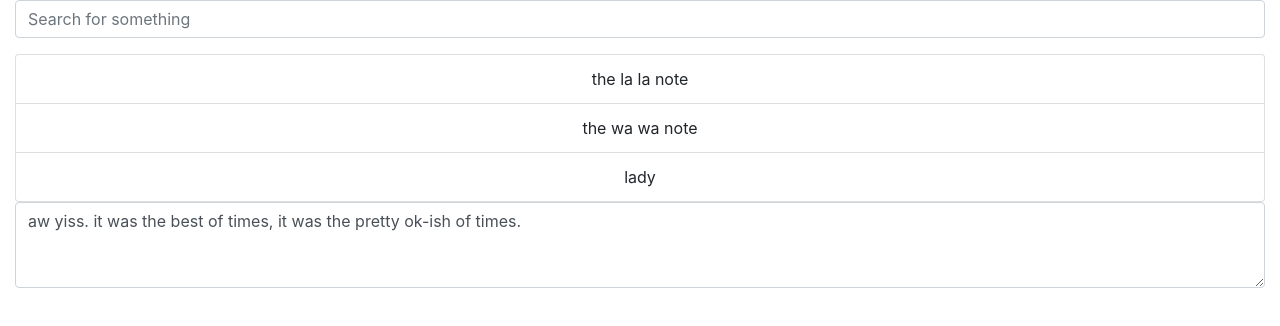
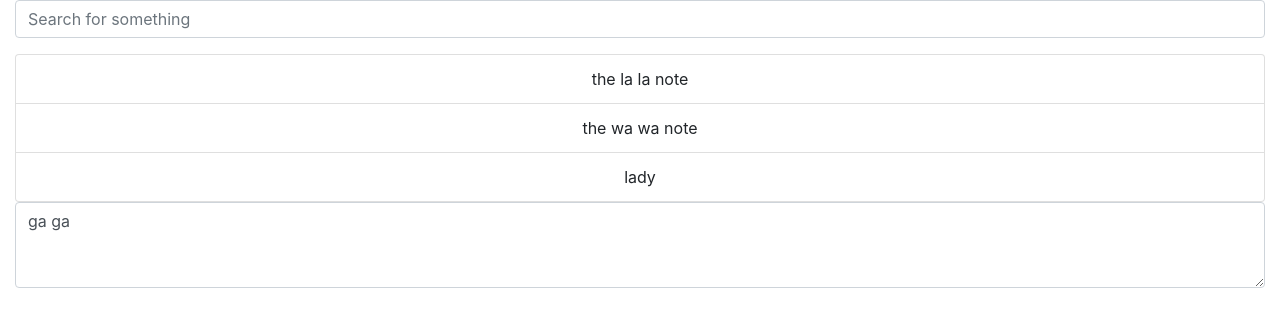
Before and after one commit to radishmouse/react-document-editor-2018-12, a React (Create React App) app: page / in a window 1280 px wide. Shown: the top 326 px of the page. Built offline with nearby package versions, Linux system fonts and the light colour scheme.

Commit message:
passes note content to editor window based on this.state.currentNoteIndex

```diff
--- a/src/NotesApp.js
+++ b/src/NotesApp.js
@@ -8,6 +8,7 @@ class NotesApp extends Component {
     constructor(props) {
         super(props);
         this.state = {
+            currentNoteIndex: 2,
             notes: [
                 {
                     title: 'the la la note',
@@ -32,9 +33,7 @@ class NotesApp extends Component {
                 notes={this.state.notes.map(note => note.title)}
             />
             <EditorWindow
-                content={
-                    'aw yiss. it was the best of times, it was the pretty ok-ish of times.'
-                }
+                content={this.state.notes[this.state.currentNoteIndex].content}
             />
           </div>
 
```
